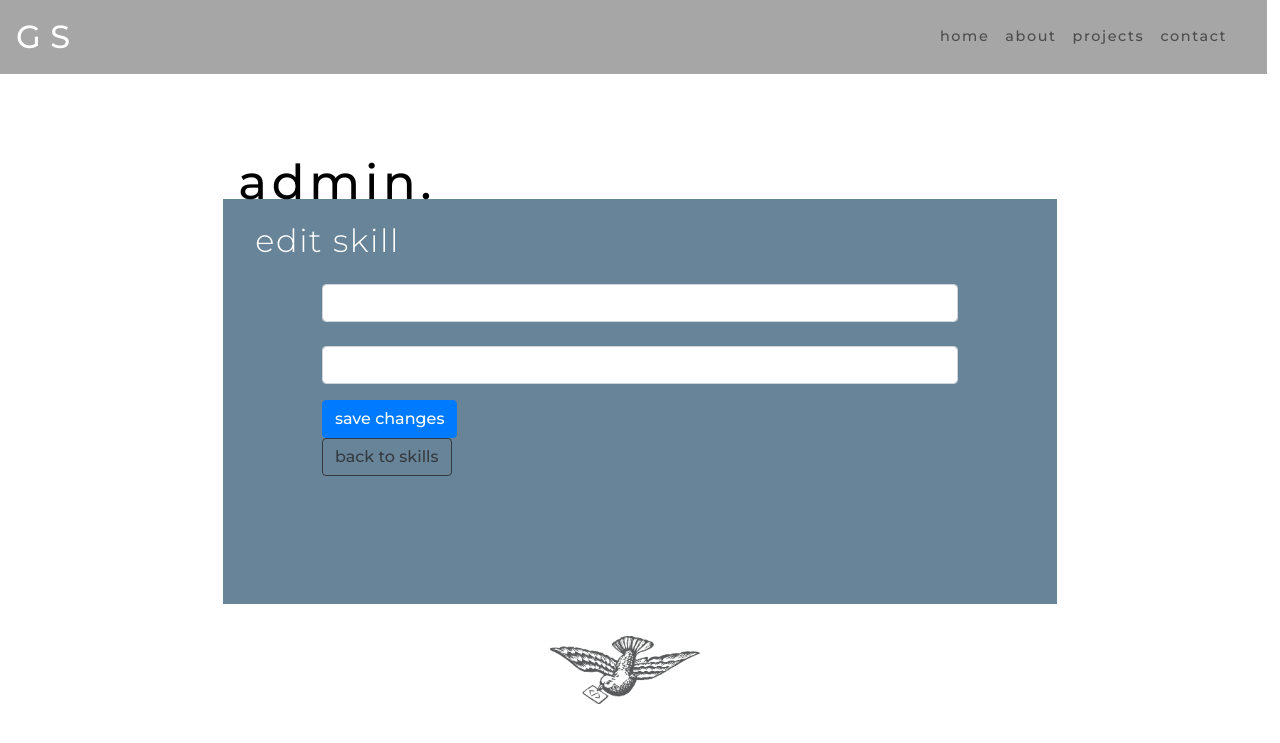
After one commit to GarySimons/Gary_Simons, a Flask app: template templates/deleleskill.html in a window 1280 px wide. The commit adds this page. Shown: the top 743 px of the page. Run offline with Flask 2, Linux system fonts and the light colour scheme; the template is opened without the code that fills it, so the values that code supplies are empty; some libraries are stand-ins or nearby versions.

Commit message:
Delete button wired up and working

```diff
--- a/app.py
+++ b/app.py
@@ -60,6 +60,10 @@ def update_skill(skill_id):
     })
     return redirect(url_for('admin'))
 
+@app.route('/delete_skill/<skill_id>')
+def delete_skill(skill_id):
+    mongo.db.skills.remove({'_id': ObjectId(skill_id)})
+    return redirect(url_for('admin'))
 
 if __name__ == '__main__':
     app.run(host=os.getenv('IP', '0.0.0.0'),
--- a/templates/admin.html
+++ b/templates/admin.html
@@ -15,7 +15,7 @@
             {% for skills in skills %}
             <div class="row col-sm-5 col-md-5">
                 <a type="button" href="{{url_for('edit_skill', skill_id=skills._id)}}" class="btn btn-outline-dark">edit</a>
-                <button type="button" class="btn btn-outline-dark">delete</button>
+                <a type="button" href="{{url_for('delete_skill', skill_id=skills._id)}}" class="btn btn-outline-dark">delete</a>
             </div>
             <div class="row col-sm-7 col-md-7">
                 <p class="listtext">skill: {{skills.skill}} - level: {{skills.level}}%</p>
--- /dev/null
+++ b/templates/deleleskill.html
@@ -0,0 +1,38 @@
+{% extends "base.html" %}
+{% block content %}
+
+<div class="container-fluid" id="admincontainer">
+    <div class="row justify-content-center">
+        <h3 class="col-sm-12 col-md-8 sectionhead">admin.</h3>
+    </div>
+
+        <div class="row justify-content-center">
+            <div class="col-sm-12 col-md-8 adminbox">
+                    <div class="row col-sm-12 col-md-12">
+                        <p class="adminsubhead">edit skill</p>
+                    </div>
+                    <div class="row justify-content-center">
+            <form action="{{ url_for('update_skill', skill_id=skill._id) }}" method="POST" class="col-10">
+
+                    <div class="form-group">
+                        <input type="text" class="form-control" id="skill" name="skill" value={{skill.skill}}><br />
+                        <input type="text" class="form-control" id="level" name="level" value={{skill.level}}>
+                    </div>
+                    <div>
+                        <button type="submit" class="btn btn-primary">save changes</button>
+                    </div>
+                    <div class="row col-12">
+                        <a type="button" href="{{url_for('admin')}}" class="btn btn-outline-dark">back to skills</a>
+                    </div>
+            </form>
+            </div>
+            </div>
+        </div>
+</div>
+
+<!-- Bird -->
+        <div class="row col-12 justify-content-center">
+            <img id="birdsmall" src="{{url_for('static', filename='images/bird80black.png')}}" alt="Bird" class="img-fluid">
+        </div>
+
+{% endblock content %}
```
